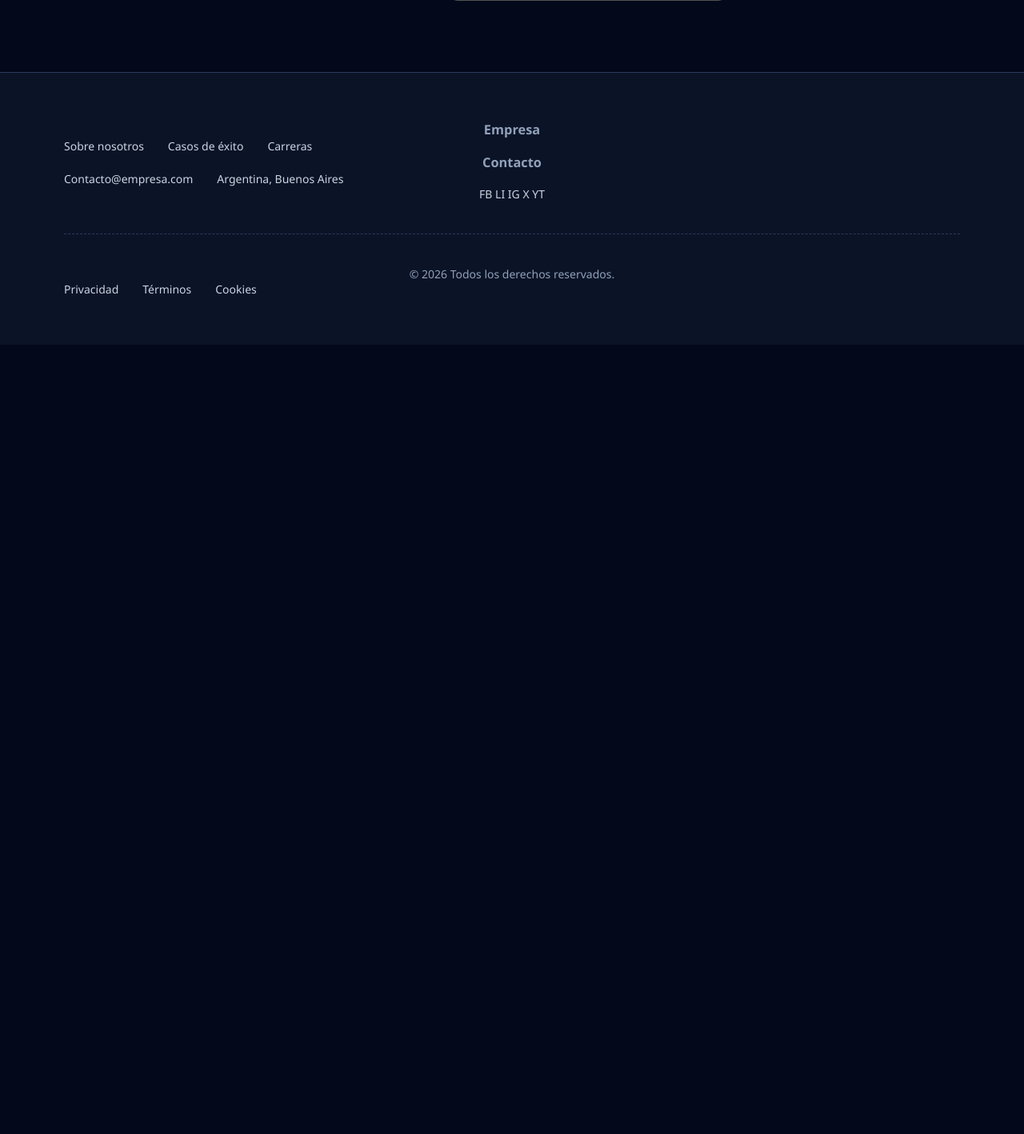
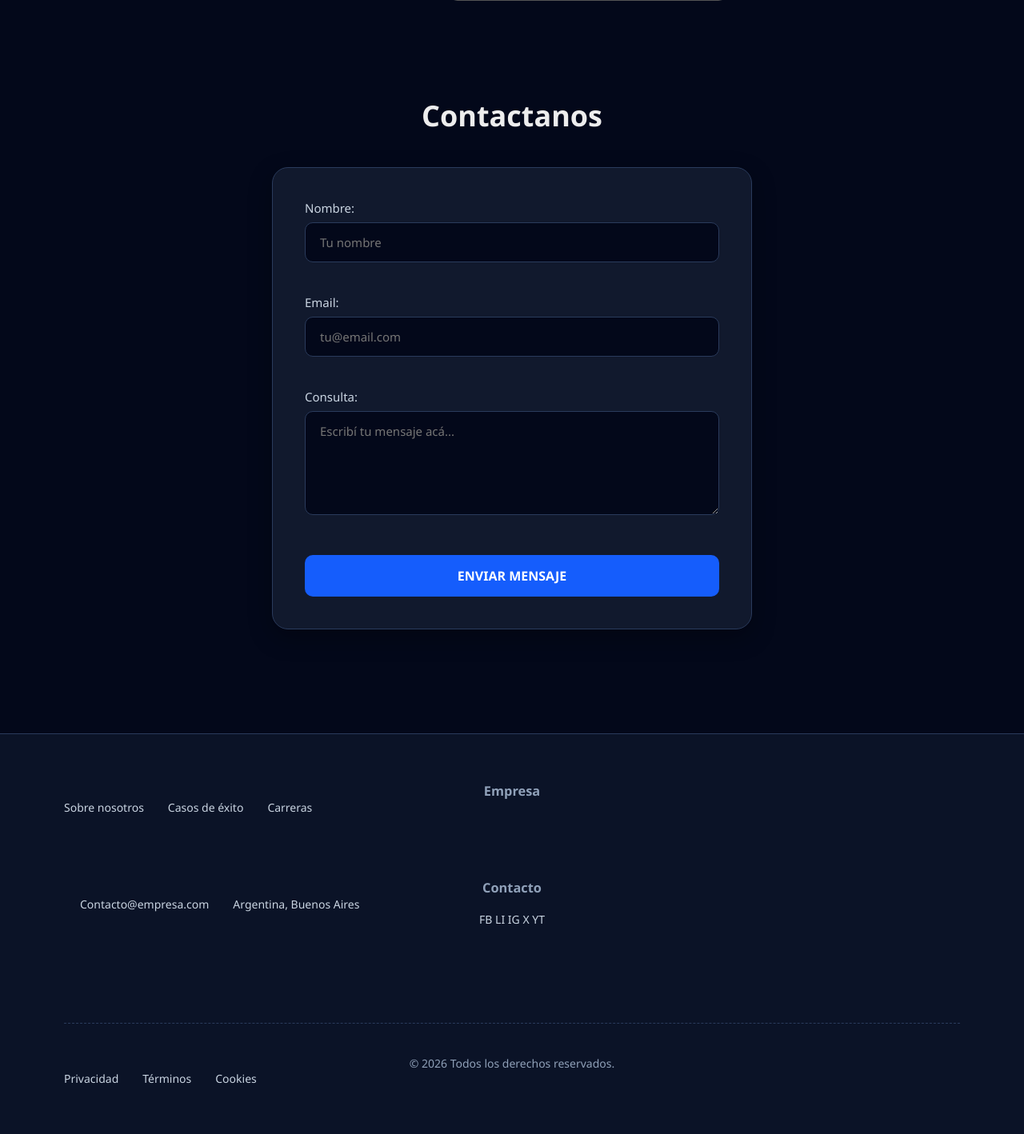
Before and after one commit to Yants02/proyecto_final_front-back, a PHP site: page /onepage.php in a window 1280 px wide. Shown: the part 2917-4335 px from the top of the page at 80% size. Before the commit the page ends 3348 px from the top, so only its background shows below. Run offline with PHP 8.4, Linux system fonts and the light colour scheme.

Commit message:
Commit_10 - Formulario de contacto y CSS Onepage - Bisutti

```diff
--- a/css/estilos_onepage.css
+++ b/css/estilos_onepage.css
@@ -255,8 +255,8 @@
 
 #casos_exito .carrousel {
     display: flex;
-    overflow-x: auto; /* permite scroll horizontal */
-    scroll-snap-type: x mandatory; /* fuerza a que se detenga en una card */
+    overflow-x: auto;
+    scroll-snap-type: x mandatory;
     gap: 20px;
     padding: 20px 50px;
     list-style: none;
@@ -286,11 +286,11 @@
 
 
 .carrousel::-webkit-scrollbar {
-    display: none; /* ocultar barra de scroll */
+    display: none;
 }
 
 .carrousel-item {
-    flex: 0 0 350px; /* ancho fijo */
+    flex: 0 0 350px;
     scroll-snap-align: center;
 }
 
@@ -336,3 +336,81 @@
     line-height: 1;
 
 }
+#contacto {
+    padding: 80px 20px;
+    text-align: center;
+}
+
+#contacto h2 {
+    font-size: 36px;
+    margin-bottom: 40px;
+}
+
+#contacto .formulario {
+    max-width: 600px;
+    margin: 0 auto;
+    background-color: #11192D;
+    padding: 40px;
+    border-radius: 20px;
+    border: 1px solid #2A3B5C;
+    text-align: left;
+    box-shadow: 0 10px 30px rgba(0, 0, 0, 0.3);
+}
+
+#contacto .campo {
+    margin-bottom: 25px;
+}
+
+#contacto .campo label {
+    display: block;
+    margin-bottom: 8px;
+    color: #CAD5E2;
+    font-weight: 500;
+    font-size: 15px;
+}
+
+#contacto .campo input,
+#contacto .campo textarea {
+    width: 100%;
+    padding: 14px 18px;
+    border-radius: 10px;
+    border: 1px solid #2A3B5C;
+    background-color: #03081A;
+    color: #ededed;
+    font-family: inherit;
+    font-size: 15px;
+    transition: all 0.3s ease;
+}
+
+#contacto .campo input:focus,
+#contacto .campo textarea:focus {
+    outline: none;
+    border-color: #155DFC;
+    box-shadow: 0 0 0 3px rgba(21, 93, 252, 0.2);
+}
+
+#contacto .campo textarea {
+    resize: vertical;
+    min-height: 120px;
+}
+
+#contacto .btn-guardar {
+    width: 100%;
+    padding: 15px;
+    background-color: #155DFC;
+    color: #fff;
+    border: none;
+    border-radius: 10px;
+    font-weight: bold;
+    font-size: 16px;
+    text-transform: uppercase;
+    cursor: pointer;
+    transition: 0.3s;
+    margin-top: 10px;
+}
+
+
+#contacto .btn-guardar:hover {
+    background-color: #50A2FF;
+    transform: translateY(-2px);
+}
--- a/onepage.php
+++ b/onepage.php
@@ -289,6 +289,34 @@
             </ul>
 
         </section>
+    <section id="contacto">
+    <h2>Contactanos</h2>
+
+    <?php if(isset($_GET['mensaje']) && $_GET['mensaje'] == 'enviado'): ?>
+        <div style="background-color: #d4edda; color: #155724; padding: 10px; margin-bottom: 15px; border-radius: 5px;">
+            ¡Tu mensaje fue enviado correctamente!
+        </div>
+    <?php endif; ?>
+
+    <form action="php/enviar_contacto.php" method="POST" class="formulario">
+        <div class="campo">
+            <label>Nombre:</label>
+            <input type="text" name="nombre" placeholder="Tu nombre" required>
+        </div>
+
+        <div class="campo">
+            <label>Email:</label>
+            <input type="email" name="email" placeholder="tu@email.com" required>
+        </div>
+
+        <div class="campo">
+            <label>Consulta:</label>
+            <textarea name="consulta" rows="5" placeholder="Escribí tu mensaje acá..." required></textarea>
+        </div>
+
+        <button type="submit" class="btn-guardar">Enviar Mensaje</button>
+    </form>
+</section>
 
         <footer class="footer">
             <section id="empresa">
```
Also changed, not shown: php/enviar_contacto.php (added, +65 -0 lines), 1 other file.
